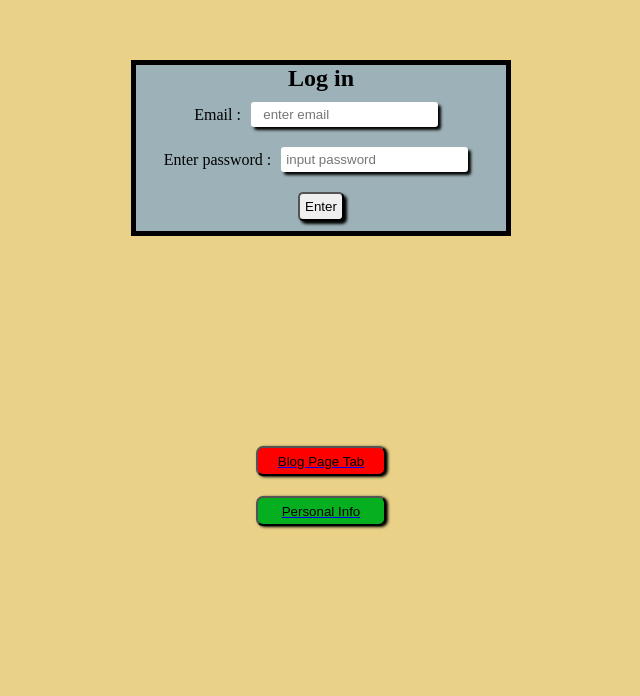
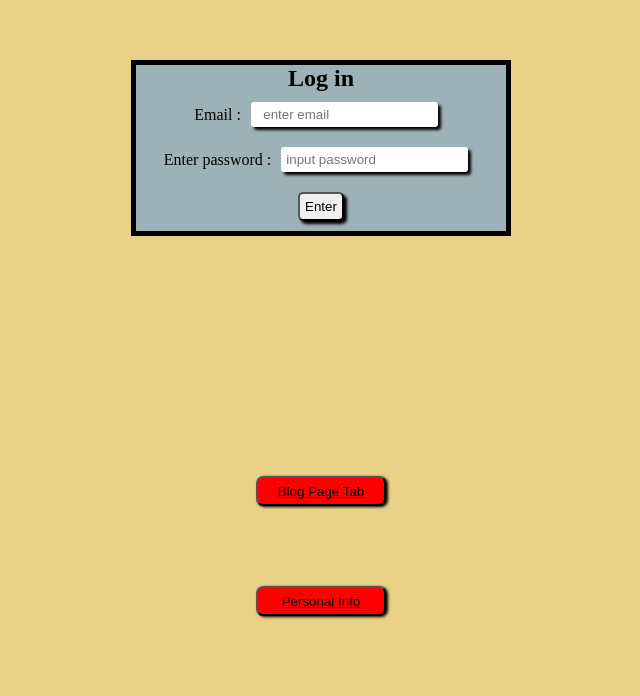
Before and after one commit to sajjadjim/Practice-Module-1-and-2-main, a plain HTML site: page index.html in a window 1280 px wide. Shown: the part 140-836 px from the top of the page, without its empty margins (319-959 px from the left). Before the commit the page ends 800 px from the top, so only its background shows below. Drawn offline with Linux system fonts and the light colour scheme.

Commit message:
button problem solve mixed up

```diff
--- a/index.html
+++ b/index.html
@@ -21,12 +21,12 @@
     </div>
 </div>
 </div>
-<div class="div_button1">
-    <a href="Blog page.html" target="_blank"><button class="button_index1">Blog Page Tab</button></a>
+<div class="div_button">
+    <a href="blog page.html" target="_blank"><button class="button_index">Blog Page Tab</button></a>
 </div>
 
-<div class="div_button2">
-    <a href="personal Info.html" target="_blank"><button class="button_index2">Personal Info</button></a>
+<div class="div_button">
+    <a href="personal Info.html" target="_blank"><button class="button_index">Personal Info</button></a>
 </div>
 
 </body>
--- a/style.css
+++ b/style.css
@@ -28,23 +28,17 @@
   font-family: 'Segoe UI', Tahoma, Geneva, Verdana, sans-serif;
 
 }
-/* .blog_pic{
-    height: 100px;
-    width: 150px;
-} */
-
-
-.div_button1{
+ .div_button{
     display: flex;
         justify-content: center;
         align-items: center;
         height:30px;
-        margin: 0;
-        padding: 10px;
+        margin: 10;
+        padding: 40px;
 
 
 }
-.button_index1{
+.button_index{
     height: 30px;
     border-radius: 7px;
      box-shadow: 2px 1px 3px; background-color: red;
@@ -52,24 +46,7 @@
      display: flex;
       justify-content: center;
     align-items: center;
-    margin: 100px;
+    margin: 80px;
+    cursor: pointer;
 
 }
-.div_button2{
- display: flex;
-        justify-content: center;
-        align-items: center;
-        height:30px;
-        margin: 0;
-        padding: 10px;
-}
-.button_index2{
-      height: 30px;
-    border-radius: 7px;
-     box-shadow: 2px 1px 3px; background-color: rgb(6, 175, 31);
-     width: 130px;
-     display: flex;
-      justify-content: center;
-       align-items: center;
-        margin: 100px;
-}
```
